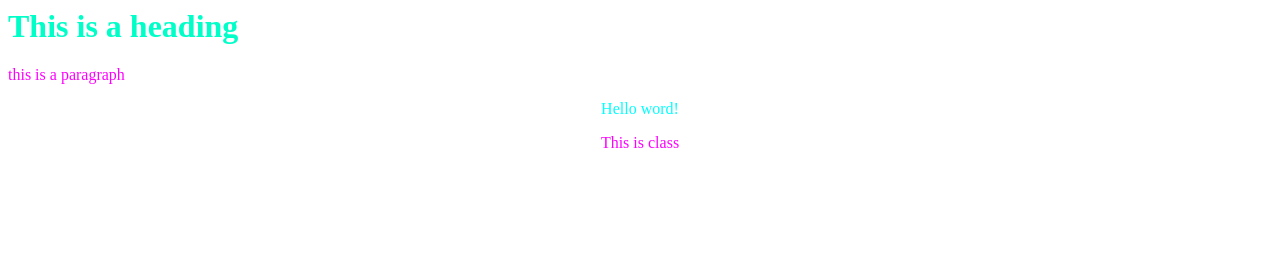
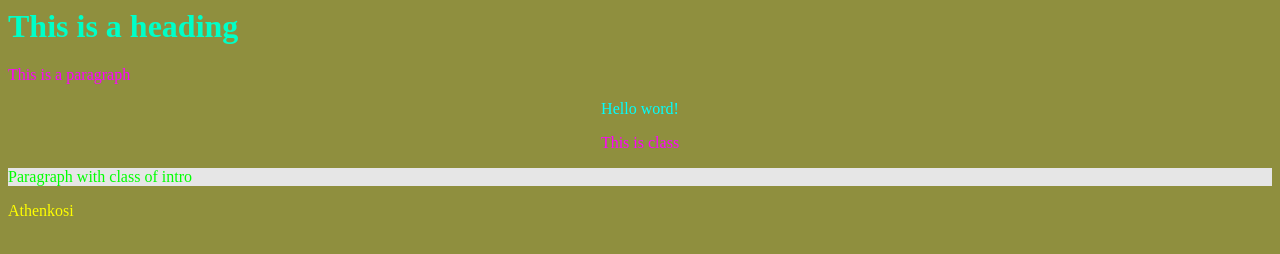
Before and after one commit to Athie9104/htmlcss, a plain HTML site: page external.html in a window 1280 px wide. Drawn offline with Linux system fonts and the light colour scheme.

Commit message:
Add files via upload

```diff
--- a/external.html
+++ b/external.html
@@ -4,8 +4,10 @@
   </head>
   <body>
     <h1>This is a heading</h1>
-    <p>this is a paragraph</p>
+    <p>This is a paragraph</p>
     <p id="para">Hello word!</p>
     <p class="center">This is class</p>
+    <p class="intro">Paragraph with class of intro</p>
+    <div id="firstname">Athenkosi</div>
   </body>
 </html>
--- a/my_style.css
+++ b/my_style.css
@@ -1,3 +1,6 @@
+html {
+  background-color: rgb(143, 143, 62);
+}
 * {
   color: black;
 }
@@ -19,3 +22,11 @@ p {
   text-align: center;
   color: rgb(rgb(83, 0, 0), green, blue);
 }
+
+.intro {
+  color: #00ff00;
+  background-color: #e6e6e6;
+}
+#firstname {
+  color: rgb(255, 255, 0);
+}
--- /dev/null
+++ b/mystyle1.css
@@ -0,0 +1,6 @@
+html {
+  background-color: cyan;
+}
+body {
+  color: magenta;
+}
```
Also changed, not shown: blank.html (added, +11 -0 lines).
